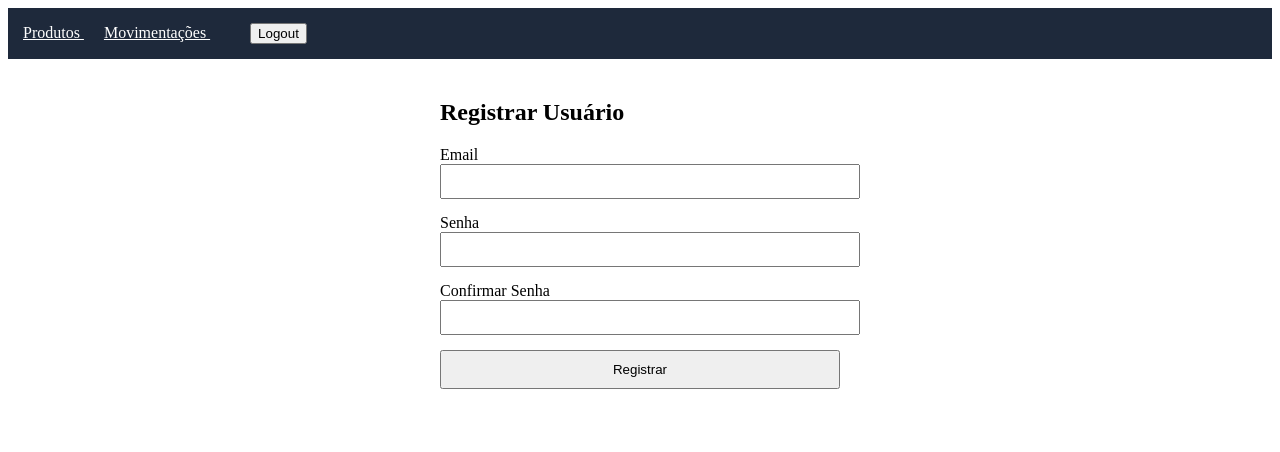
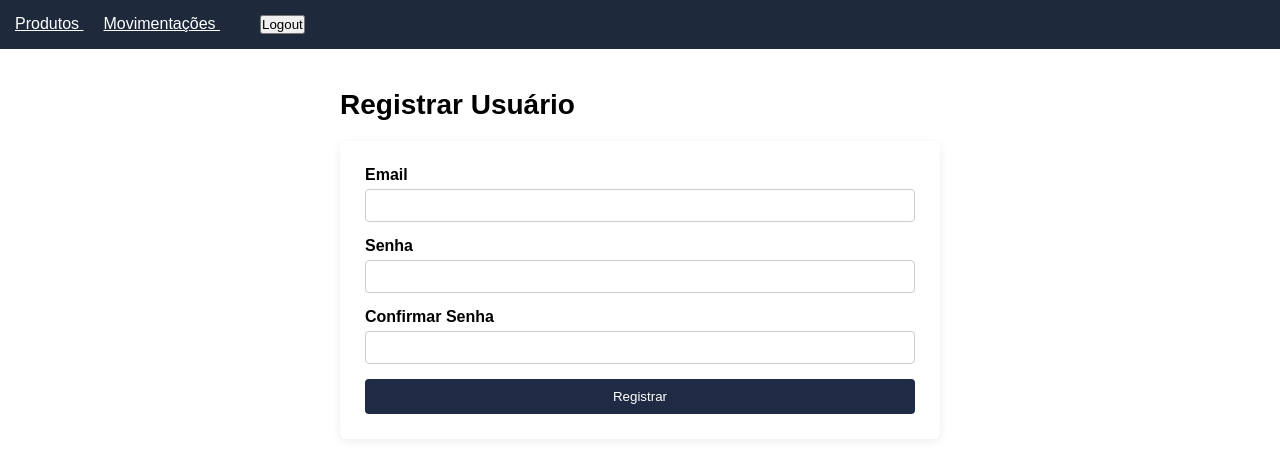
Before and after one commit to lcavianna-gmail/Labest-frontend, a Vue app: page /register in a window 1280 px wide. Shown: the top 452 px of the page. Built offline with nearby package versions, Linux system fonts and the light colour scheme.

Commit message:
ajustado a padronização do layout das páginas

```diff
--- /dev/null
+++ b/src/assets/styles.css
@@ -0,0 +1,88 @@
+/* Reset simples */
+* {
+  box-sizing: border-box;
+  margin: 0;
+  padding: 0;
+  font-family: Arial, Helvetica, sans-serif;
+}
+
+/* Container central padrão */
+.page-container {
+  max-width: 600px;
+  margin: 40px auto;
+}
+
+/* Títulos */
+.page-title {
+  font-size: 28px;
+  margin-bottom: 20px;
+}
+
+/* Formulário */
+.form-container {
+  background: #ffffff;
+  padding: 25px;
+  border-radius: 6px;
+  box-shadow: 0 2px 8px rgba(0, 0, 0, 0.08);
+}
+
+/* Grupo de campo */
+.form-group {
+  display: flex;
+  flex-direction: column;
+  margin-bottom: 15px;
+}
+
+.form-group label {
+  margin-bottom: 5px;
+  font-weight: bold;
+}
+
+.form-group input,
+.form-group select {
+  padding: 8px;
+  border: 1px solid #ccc;
+  border-radius: 4px;
+}
+
+/* Botões */
+.btn {
+  padding: 8px 14px;
+  border-radius: 4px;
+  border: none;
+  cursor: pointer;
+  margin-right: 8px;
+}
+
+.btn-primary {
+  background-color: #1f2a44;
+  color: white;
+}
+
+.btn-secondary {
+  background-color: #ccc;
+}
+
+.btn-danger {
+  background-color: #c0392b;
+  color: white;
+}
+
+/* Tabela padrão */
+.table {
+  width: 100%;
+  border-collapse: collapse;
+  margin-top: 20px;
+}
+
+.table th,
+.table td {
+  border: 1px solid #ddd;
+  padding: 8px;
+  text-align: left;
+}
+
+.table th {
+  background-color: #1f2a44;
+  color: white;
+}
--- a/src/main.ts
+++ b/src/main.ts
@@ -1,6 +1,7 @@
 import { createApp } from 'vue'
 import App from './App.vue'
 import router from './router'
+import './assets/styles.css'
 
 createApp(App)
   .use(router)
--- a/src/views/Login.vue
+++ b/src/views/Login.vue
@@ -1,9 +1,30 @@
 <template>
-  <div>
-    <h2>Login</h2>
-    <input v-model="email" placeholder="Email" />
-    <input v-model="password" type="password" placeholder="Senha" />
-    <button @click="login">Entrar</button>
+  <div class="page-container">
+    <h1 class="page-title">Login</h1>
+
+    <div class="form-container">
+      <div class="form-group">
+        <label>Email</label>
+        <input
+          type="email"
+          v-model="email"
+          placeholder="Digite seu email"
+        />
+      </div>
+
+      <div class="form-group">
+        <label>Senha</label>
+        <input
+          type="password"
+          v-model="password"
+          placeholder="Digite sua senha"
+        />
+      </div>
+
+      <button class="btn btn-primary" @click="login">
+        Entrar
+      </button>
+    </div>
   </div>
 </template>
 
--- a/src/views/Movimentacoes.vue
+++ b/src/views/Movimentacoes.vue
@@ -1,14 +1,13 @@
 <template>
-  <div class="container">
-    <h1>Movimentações</h1>
+  <div class="page-container">
+    <h1 class="page-title">Movimentações</h1>
 
-    <button @click="abrirFormulario">
+    <button class="btn btn-primary" @click="abrirFormulario">
       Nova Movimentação
     </button>
 
-    <br /><br />
-
-    <table border="1" width="100%">
+    <!-- TABELA -->
+    <table class="table">
       <thead>
         <tr>
           <th>Produto</th>
@@ -17,6 +16,7 @@
           <th>Data</th>
         </tr>
       </thead>
+
       <tbody>
         <tr v-for="m in movimentacoes" :key="m.id">
           <td>{{ m.produtoNome }}</td>
@@ -27,33 +27,54 @@
       </tbody>
     </table>
 
-    <hr />
+    <!-- FORMULÁRIO -->
+    <div
+      v-if="mostrarFormulario"
+      class="form-container"
+      style="margin-top: 20px;"
+    >
+      <h2 style="margin-bottom: 15px;">
+        Nova Movimentação
+      </h2>
 
-    <div v-if="mostrarFormulario">
-      <h2>Nova Movimentação</h2>
-
+      <div class="form-group">
+        <label>Produto</label>
         <select v-model="novaMovimentacao.produtoId">
           <option disabled value="">Selecione o produto</option>
-        <option v-for="p in produtos" :key="p.id" :value="p.id">
+          <option
+            v-for="p in produtos"
+            :key="p.id"
+            :value="p.id"
+          >
             {{ p.nome }}
           </option>
         </select>
+      </div>
 
+      <div class="form-group">
+        <label>Tipo</label>
         <select v-model="novaMovimentacao.tipo">
           <option value="Entrada">Entrada</option>
           <option value="Saida">Saída</option>
         </select>
+      </div>
 
+      <div class="form-group">
+        <label>Quantidade</label>
         <input
           v-model.number="novaMovimentacao.quantidade"
           type="number"
           placeholder="Quantidade"
         />
+      </div>
 
-      <br /><br />
+      <button class="btn btn-primary" @click="salvar">
+        Salvar
+      </button>
 
-      <button @click="salvar">Salvar</button>
-      <button @click="cancelar">Cancelar</button>
+      <button class="btn btn-secondary" @click="cancelar">
+        Cancelar
+      </button>
     </div>
   </div>
 </template>
--- a/src/views/Produtos.vue
+++ b/src/views/Produtos.vue
@@ -1,33 +1,13 @@
 <template>
-  <div class="container">
-    <h1>Produtos</h1>
+  <div class="page-container">
+    <h1 class="page-title">Produtos</h1>
 
-    <button @click="abrirFormulario">
+    <button class="btn btn-primary" @click="abrirFormulario">
       Novo Produto
     </button>
 
-    <br /><br />
-
-    <div v-if="mostrarFormulario">
-      <h2>{{ editando ? 'Editar Produto' : 'Novo Produto' }}</h2>
-
-      <label>Nome:</label>
-      <input v-model="produto.nome" placeholder="Nome" /> <br/>
-      <label>Preço:</label>
-      <input v-model.number="produto.preco" type="number" placeholder="Preço" /><br/>
-      <label>Quantidade:</label>
-      <input v-model.number="produto.quantidade" type="number" placeholder="Quantidade" />
-
-      <br /><br />
-
-      <button @click="salvar">Salvar</button>
-      <button @click="cancelar">Cancelar</button>
-    </div>
-  </div>
-
-  <br /><br />
-
-    <table border="1" width="100%">
+    <!-- TABELA -->
+    <table class="table">
       <thead>
         <tr>
           <th>Nome</th>
@@ -36,22 +16,63 @@
           <th>Ações</th>
         </tr>
       </thead>
+
       <tbody>
         <tr v-for="p in produtos" :key="p.id">
           <td>{{ p.nome }}</td>
           <td>{{ p.preco }}</td>
           <td>{{ p.quantidade }}</td>
           <td>
-            <button @click="editar(p)">Editar</button>
-            <button @click="remover(p.id)">Excluir</button>
+            <button class="btn btn-primary" @click="editar(p)">
+              Editar
+            </button>
+
+            <button class="btn btn-danger" @click="remover(p.id)">
+              Excluir
+            </button>
           </td>
         </tr>
       </tbody>
     </table>
 
-    <hr />
+    <!-- FORMULÁRIO -->
+    <div v-if="mostrarFormulario" class="form-container" style="margin-top: 20px;">
+      <h2 style="margin-bottom: 15px;">
+        {{ editando ? 'Editar Produto' : 'Novo Produto' }}
+      </h2>
 
+      <div class="form-group">
+        <label>Nome</label>
+        <input v-model="produto.nome" placeholder="Nome" />
+      </div>
 
+      <div class="form-group">
+        <label>Preço</label>
+        <input
+          v-model.number="produto.preco"
+          type="number"
+          placeholder="Preço"
+        />
+      </div>
+
+      <div class="form-group">
+        <label>Quantidade</label>
+        <input
+          v-model.number="produto.quantidade"
+          type="number"
+          placeholder="Quantidade"
+        />
+      </div>
+
+      <button class="btn btn-primary" @click="salvar">
+        Salvar
+      </button>
+
+      <button class="btn btn-secondary" @click="cancelar">
+        Cancelar
+      </button>
+    </div>
+  </div>
 </template>
 
 <script setup>
--- a/src/views/Register.vue
+++ b/src/views/Register.vue
@@ -1,42 +1,27 @@
 <template>
-  <div class="register-container">
-    <h2>Registrar Usuário</h2>
+  <div class="page-container">
+    <h1 class="page-title">Registrar Usuário</h1>
 
-    <form @submit.prevent="registrar">
-
+    <div class="form-container">
       <div class="form-group">
         <label>Email</label>
-        <input
-          type="email"
-          v-model="email"
-          required
-        />
+        <input type="email" v-model="email" />
       </div>
 
       <div class="form-group">
         <label>Senha</label>
-        <input
-          type="password"
-          v-model="password"
-          required
-        />
+        <input type="password" v-model="password" />
       </div>
 
       <div class="form-group">
         <label>Confirmar Senha</label>
-        <input
-          type="password"
-          v-model="confirmarSenha"
-          required
-        />
+        <input type="password" v-model="confirmPassword" />
       </div>
 
-      <button type="submit">Registrar</button>
-
-      <p v-if="erro" class="erro">{{ erro }}</p>
-      <p v-if="sucesso" class="sucesso">{{ sucesso }}</p>
-
-    </form>
+      <button class="btn btn-primary" @click="register">
+        Registrar
+      </button>
+    </div>
   </div>
 </template>
 
```
Lines whose indentation alone changed are shown as unchanged.
